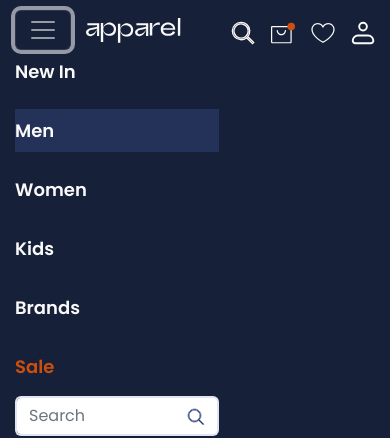
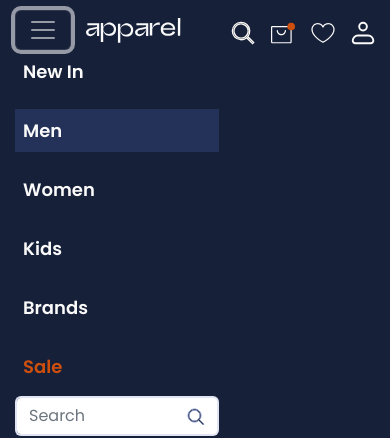
Before and after one commit to steffieMD/hng-task-apparel-app, a React (Vite) app: page /product in a window 390 px wide. Both pictures are taken after a click on the button 43 px from the left and 35 px from the top of the page. Shown: the top 438 px of the page. Built offline with nearby package versions, Linux system fonts and the light colour scheme.

Commit message:
Update Navbar.jsx

```diff
--- a/src/Navbar.jsx
+++ b/src/Navbar.jsx
@@ -30,30 +30,30 @@ export default function Navbar() {
             id="navbarSupportedContent">
             <ul className="navbar-nav gap-3 ms-auto me-auto mb-2 mb-lg-0 ">
               <li className="nav-item">
-                <a className="nav-link" href="#">
+                <a className="nav-link ps-2" href="#">
                   New In
                 </a>
               </li>
               <li className="nav-item men-active">
-                <Link className="nav-link" to="/">
+                <Link className="nav-link ps-2" to="/">
                   Men
                 </Link>
               </li>
 
               <li className="nav-item">
-                <a className="nav-link" href="#">
+                <a className="nav-link ps-2" href="#">
                   Women
                 </a>
               </li>
 
               <li className="nav-item">
-                <a className="nav-link">Kids</a>
+                <a className="nav-link ps-2">Kids</a>
               </li>
               <li className="nav-item">
-                <a className="nav-link">Brands</a>
+                <a className="nav-link ps-2">Brands</a>
               </li>
               <li className="nav-item">
-                <a className="nav-link sale">Sale</a>
+                <a className="nav-link sale ps-2">Sale</a>
               </li>
             </ul>
             <form className="d-flex flex-row " role="search">
```
